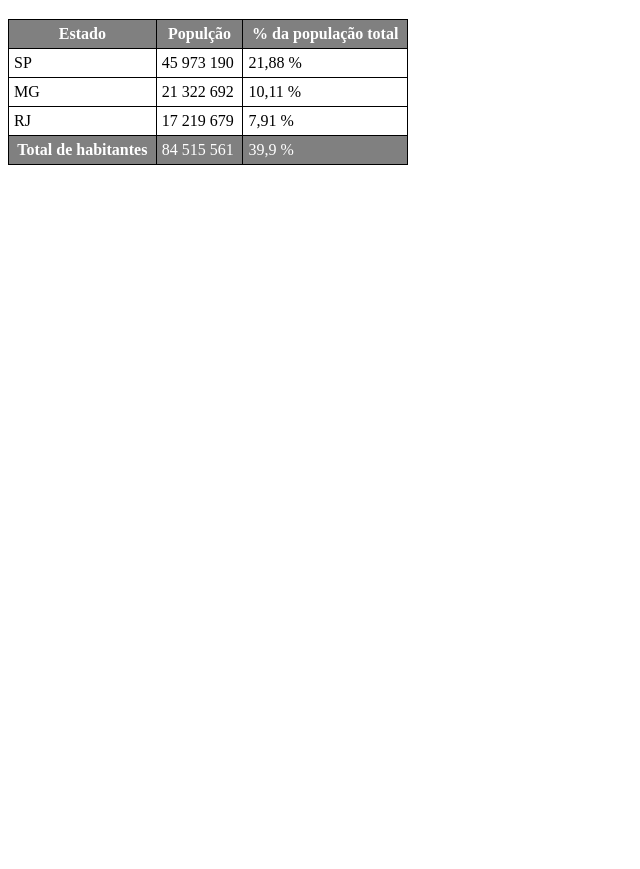
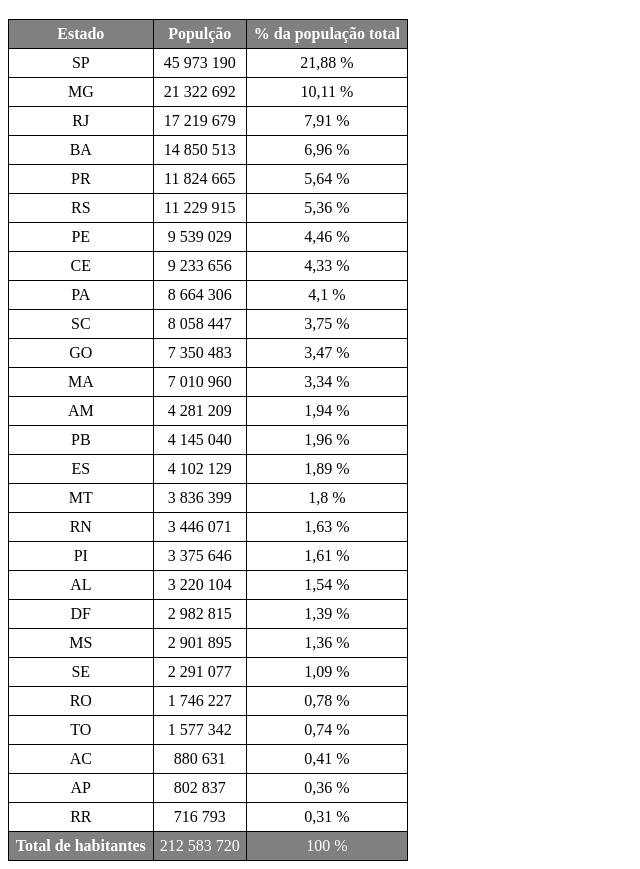
Before and after one commit to CARL0Sjnr/Curso-de-HTML, a plain HTML site: page exercícios/exe23/tabela02.html in a window 1280 px wide. Shown: the part 61-930 px from the top of the page, without its empty margins (0-640 px from the left). Before the commit the page ends 800 px from the top, so only its background shows below. Drawn offline with Linux system fonts and the light colour scheme.

Commit message:
atualizei a tabela

```diff
--- a/exercícios/exe23/tabela02.html
+++ b/exercícios/exe23/tabela02.html
@@ -13,6 +13,7 @@
         td, th {
             border: 1px solid black;
             padding: 5px;
+            text-align: center;
         }
 
         thead, tfoot {
@@ -47,12 +48,132 @@
                 <td>17 219 679</td>
                 <td>7,91 %</td>
             </tr>
+            <tr>
+                <td>BA</td>
+                <td>14 850 513</td>
+                <td>6,96 %</td>
+            </tr>
+            <tr>
+                <td>PR</td>
+                <td>11 824 665</td>
+                <td>5,64 %</td>
+            </tr>
+            <tr>
+                <td>RS</td>
+                <td>11 229 915</td>
+                <td>5,36 %</td>
+            </tr>
+            <tr>
+                <td>PE</td>
+                <td>9 539 029</td>
+                <td>4,46 %</td>
+            </tr>
+            <tr>
+                <td>CE</td>
+                <td>9 233 656</td>
+                <td>4,33 %</td>
+            </tr>
+            <tr>
+                <td>PA</td>
+                <td>8 664 306</td>
+                <td>4,1 %</td>
+            </tr>
+            <tr>
+                <td>SC</td>
+                <td>8 058 447</td>
+                <td>3,75 %</td>
+            </tr>
+            <tr>
+                <td>GO</td>
+                <td>7 350 483</td>
+                <td>3,47 %</td>
+            </tr>
+            <tr>
+                <td>MA</td>
+                <td>7 010 960</td>
+                <td>3,34 %</td>
+            </tr>
+            <tr>
+                <td>AM</td>
+                <td>4 281 209</td>
+                <td>1,94 %</td>
+            </tr>
+            <tr>
+                <td>PB</td>
+                <td>4 145 040</td>
+                <td>1,96 %</td>
+            </tr>
+            <tr>
+                <td>ES</td>
+                <td>4 102 129</td>
+                <td>1,89 %</td>
+            </tr>
+            <tr>
+                <td>MT</td>
+                <td>3 836 399</td>
+                <td>1,8 %</td>
+            </tr>
+            <tr>
+                <td>RN</td>
+                <td>3 446 071</td>
+                <td>1,63 %</td>
+            </tr>
+            <tr>
+                <td>PI</td>
+                <td>3 375 646</td>
+                <td>1,61 %</td>
+            </tr>
+            <tr>
+                <td>AL</td>
+                <td>3 220 104</td>
+                <td>1,54 %</td>
+            </tr>
+            <tr>
+                <td>DF</td>
+                <td>2 982 815</td>
+                <td>1,39 %</td>
+            </tr>
+            <tr>
+                <td>MS</td>
+                <td>2 901 895</td>
+                <td>1,36 %</td>
+            </tr>
+            <tr>
+                <td>SE</td>
+                <td>2 291 077</td>
+                <td>1,09 %</td>
+            </tr>
+            <tr>
+                <td>RO</td>
+                <td>1 746 227</td>
+                <td>0,78 %</td>
+            </tr>
+            <tr>
+                <td>TO</td>
+                <td>1 577 342</td>
+                <td>0,74 %</td>
+            </tr>
+            <tr>
+                <td>AC</td>
+                <td>880 631</td>
+                <td>0,41 %</td>
+            </tr>
+            <tr>
+                <td>AP</td>
+                <td>802 837</td>
+                <td>0,36 %</td>
+            </tr>
+            <tr>
+                <td>RR</td>
+                <td>716 793</td>
+                <td>0,31 %</td>
+            </tr>
         </tbody>
         <tfoot>
             <tr>
                 <th>Total de habitantes</th>
-                <td>84 515 561</td>
-                <td>39,9 %</td>
+                <td>212 583 720</td>
+                <td>100 %</td>
             </tr>
         </tfoot>
     </table>
```
